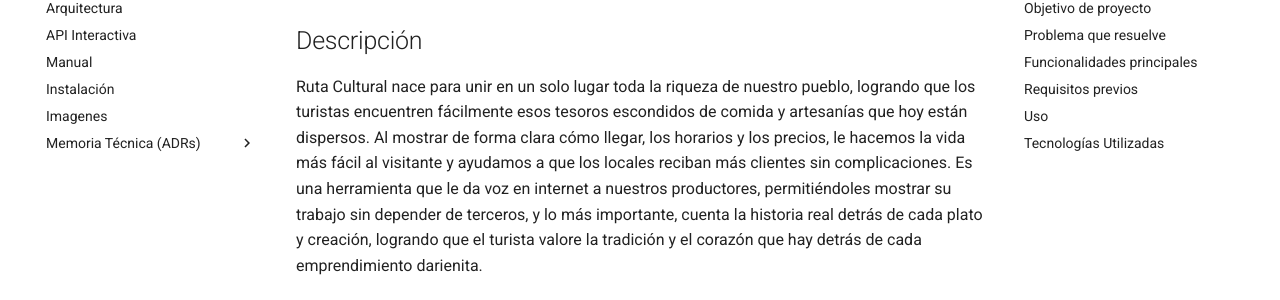
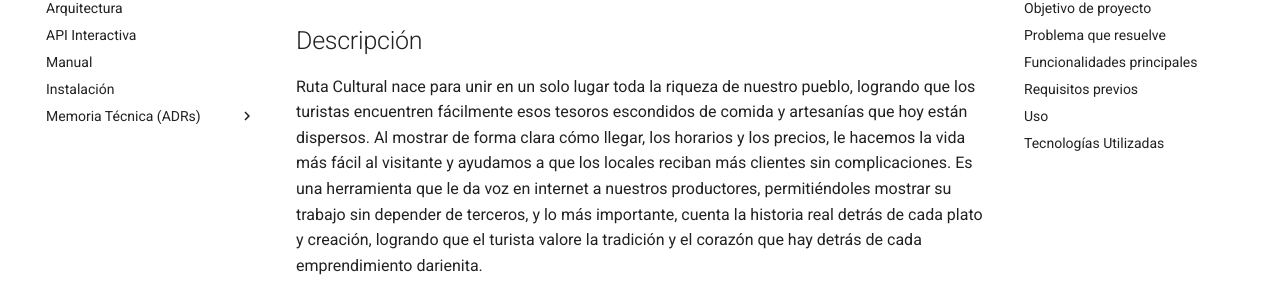
Before and after one commit to CarlRodr15/docs-tienda-os_ejemplo, an MkDocs documentation site: the page built from docs/index.md, in a window 1280 px wide. Shown: the part 157-457 px from the top of the page. Built offline with MkDocs 1.6.1 and Material for MkDocs 9.7.7, drawn with Linux system fonts in a browser that asks for light colours.

Commit message:
eliminacion etiqueta

```diff
--- a/mkdocs.yml
+++ b/mkdocs.yml
@@ -12,7 +12,6 @@ nav:
   - API Interactiva: api.md
   - Manual: Manual.md
   - Instalación: Instalación.md
-  - Imagenes: Imágenes.md
   - Memoria Técnica (ADRs):
     - 001 Selección de Stack: adrs/ADR-001-Stack.md
     - 002 Estrategia Git: adrs/ADR-002-Estrategia-Git.md
```
